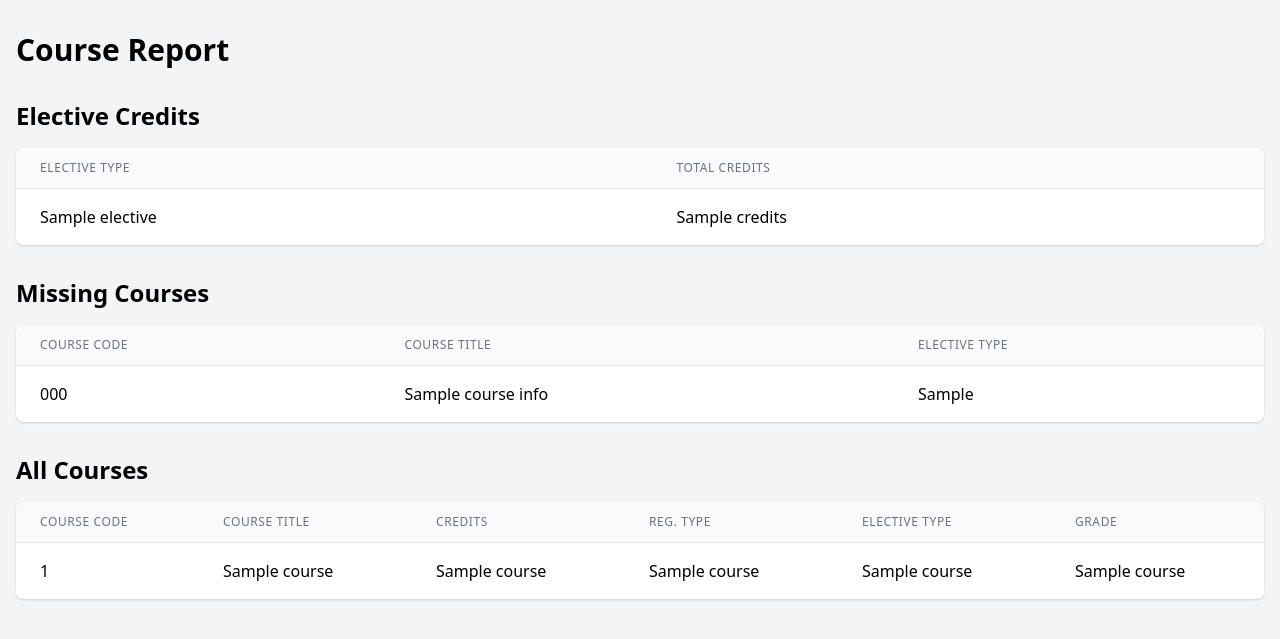
After one commit to VaibhavMathur-2003/Academic-Transcript-Verification, a Flask app: template server/templates/report.html in a window 1280 px wide. The commit adds this page. Shown: the top 639 px of the page. Run offline with Flask 3, Linux system fonts and the light colour scheme; the template is opened without the code that fills it: most values are stand-ins (such as "Sample title", 1, 10 or a date in 2020).

Commit message:
admin controls and report

```diff
--- a/server/app.py
+++ b/server/app.py
@@ -4,11 +4,25 @@ from functools import wraps
 from werkzeug.security import check_password_hash, generate_password_hash
 from function import process_html
 from flask_cors import cross_origin
+import io
+import csv
 
 app = Flask(__name__)
 app.secret_key = 'your_secret_key'  # Change this to a random secret key
 
 DATABASE = 'criteria.db'
+
+def process_csv(file):
+    stream = io.StringIO(file.stream.read().decode("UTF8"), newline=None)
+    csv_reader = csv.reader(stream)
+    next(csv_reader)  # Skip the header row
+    db = get_db()
+    cursor = db.cursor()
+    for row in csv_reader:
+        course, course_title, credits, reg_type, elective_type = row
+        cursor.execute('INSERT INTO courses (course, course_title, credits, reg_type, elective_type) VALUES (?, ?, ?, ?, ?)',
+                       (course, course_title, credits, reg_type, elective_type))
+    db.commit()
 
 def get_db():
     db = getattr(g, '_database', None)
@@ -38,6 +52,7 @@ def login_required(f):
         return f(*args, **kwargs)
     return decorated_function
 
+
 @app.route('/', methods=['GET', 'POST'])
 @cross_origin()
 def upload_file():
@@ -48,7 +63,8 @@ def upload_file():
         if file.filename == '':
             return 'No selected file'
         if file:
-            return process_html(file)
+            report_data = process_html(file)
+            return render_template('report.html', report_data=report_data)
     return render_template('index.html')
 
 @app.route('/login', methods=['GET', 'POST'])
@@ -84,17 +100,25 @@ def signup():
 @login_required
 def admin():
     if request.method == 'POST':
-        course = request.form['course']
-        course_title = request.form['course_title']
-        credits = request.form['credits']
-        reg_type = request.form['reg_type']
-        elective_type = request.form['elective_type']
+        if 'file' in request.files:
+            file = request.files['file']
+            if file.filename.endswith('.csv'):
+                process_csv(file)
+                flash('Courses added successfully from CSV!')
+            else:
+                flash('Please upload a CSV file.')
+        else:
+            course = request.form['course']
+            course_title = request.form['course_title']
+            credits = request.form['credits']
+            reg_type = request.form['reg_type']
+            elective_type = request.form['elective_type']
 
-        db = get_db()
-        db.execute('INSERT INTO courses (course, course_title, credits, reg_type, elective_type) VALUES (?, ?, ?, ?, ?, ?)',
-                   (course, course_title, credits, reg_type, elective_type))
-        db.commit()
-        flash('Course added successfully!')
+            db = get_db()
+            db.execute('INSERT INTO courses (course, course_title, credits, reg_type, elective_type) VALUES (?, ?, ?, ?, ?)',
+                       (course, course_title, credits, reg_type, elective_type))
+            db.commit()
+            flash('Course added successfully!')
 
     return render_template('admin.html')
 
--- a/server/function.py
+++ b/server/function.py
@@ -1,12 +1,37 @@
-from flask import send_file
+from flask import send_file, g
 from bs4 import BeautifulSoup
 import csv
 from io import BytesIO, StringIO
+import sqlite3
+
+# Define the elective types to be filtered
+electives = ["Institute Core Theory", "Open Elective", "Project", "Institute Core Lab", "Program Elective", "Program Core Theory + Lab"]
+
+DATABASE = 'criteria.db'
+
+def get_db():
+    db = getattr(g, '_database', None)
+    if db is None:
+        db = g._database = sqlite3.connect(DATABASE)
+        db.row_factory = sqlite3.Row
+    return db
+
+# Fetch courses from the database along with their elective_type
+def get_courses_from_db():
+    db = get_db()
+    courses = db.execute('SELECT course, course_title, elective_type FROM courses').fetchall()
+    return {course['course']: {'title': course['course_title'], 'elective_type': course['elective_type']} for course in courses}
 
 def process_html(file):
     soup = BeautifulSoup(file, 'html.parser')
     data = []
     grade_points = {'A+': 10, 'A': 9, 'B+': 8, 'B': 7, 'C+': 6, 'C': 5, 'D': 4, 'F': 0}
+
+    db_courses = get_courses_from_db()
+
+    html_courses = set()
+    elective_credits = {elective: 0 for elective in electives}
+    section_averages = {}
 
     for ul in soup.find_all('ul', class_='subCnt'):
         header_span = ul.find('span', class_='changeHdrCls')
@@ -27,41 +52,42 @@ def process_html(file):
                 col = li.find('span', class_=f'col{i}')
                 row.append(col.text.strip() if col else '')
 
-            # Add col8
             col8 = li.find('span', class_='col8')
             col8_text = col8.text.strip() if col8 else ''
             row.append(col8_text)
 
+            course_code = row[0]
+            electiveTypes = row[4]
+            html_courses.add(course_code)
+
             try:
-                credits = float(row[2])  # col3 contains credits
+                credits = float(row[2])
+                if electiveTypes in electives:
+                    elective_credits[electiveTypes] += credits
                 if col8_text and col8_text != 'P':
                     grade = grade_points.get(col8_text, 0)
                     ul_total_points += credits * grade
                     ul_total_credits += credits
             except ValueError:
-                print("Error")
+                print(f"Error processing credits for course: {course_code}")
 
             data.append(row)
 
         if ul_total_credits > 0:
             ul_average = ul_total_points / ul_total_credits
-            print(f"Average for {header}: {ul_average:.2f}")
-        else:
-            print(f"No valid grades for {header}")
+            section_averages[header] = round(ul_average, 2)
 
-    output = StringIO()
-    writer = csv.writer(output)
-    writer.writerow(['Course', 'Course Title', 'Credits', 'Reg. Type', 'Elective Type', 'Grade'])
-    writer.writerows(data)
+    missing_courses = {
+        course_code: course_info
+        for course_code, course_info in db_courses.items()
+        if course_code not in html_courses and course_info['elective_type'] in electives
+    }
 
-    mem = BytesIO()
-    mem.write(output.getvalue().encode('utf-8'))
-    mem.seek(0)
-    output.close()
+    report_data = {
+        'elective_credits': elective_credits,
+        'section_averages': section_averages,
+        'missing_courses': missing_courses,
+        'courses': data
+    }
 
-    return send_file(
-        mem,
-        as_attachment=True,
-        download_name='output.csv',
-        mimetype='text/csv'
-    )
+    return report_data
--- a/server/schema.sql
+++ b/server/schema.sql
@@ -10,6 +10,5 @@ CREATE TABLE IF NOT EXISTS courses (
     course_title TEXT NOT NULL,
     credits INTEGER NOT NULL,
     reg_type TEXT NOT NULL,
-    elective_type TEXT NOT NULL,
-    grade TEXT NOT NULL
+    elective_type TEXT NOT NULL
 );
--- /dev/null
+++ b/server/templates/report.html
@@ -0,0 +1,93 @@
+<!DOCTYPE html>
+<html lang="en">
+<head>
+    <meta charset="UTF-8">
+    <meta name="viewport" content="width=device-width, initial-scale=1.0">
+    <title>Course Report</title>
+    <link href="https://cdn.jsdelivr.net/npm/tailwindcss@2.2.19/dist/tailwind.min.css" rel="stylesheet">
+</head>
+<body class="bg-gray-100">
+    <div class="container mx-auto px-4 py-8">
+        <h1 class="text-3xl font-bold mb-8">Course Report</h1>
+
+        <section class="mb-8">
+            <h2 class="text-2xl font-semibold mb-4">Elective Credits</h2>
+            <div class="bg-white shadow overflow-hidden sm:rounded-lg">
+                <table class="min-w-full divide-y divide-gray-200">
+                    <thead class="bg-gray-50">
+                        <tr>
+                            <th class="px-6 py-3 text-left text-xs font-medium text-gray-500 uppercase tracking-wider">Elective Type</th>
+                            <th class="px-6 py-3 text-left text-xs font-medium text-gray-500 uppercase tracking-wider">Total Credits</th>
+                        </tr>
+                    </thead>
+                    <tbody class="bg-white divide-y divide-gray-200">
+                        {% for elective, credits in report_data.elective_credits.items() %}
+                        <tr>
+                            <td class="px-6 py-4 whitespace-nowrap">{{ elective }}</td>
+                            <td class="px-6 py-4 whitespace-nowrap">{{ credits }}</td>
+                        </tr>
+                        {% endfor %}
+                    </tbody>
+                </table>
+            </div>
+        </section>
+
+
+        {% if report_data.missing_courses %}
+        <section class="mb-8">
+            <h2 class="text-2xl font-semibold mb-4">Missing Courses</h2>
+            <div class="bg-white shadow overflow-hidden sm:rounded-lg">
+                <table class="min-w-full divide-y divide-gray-200">
+                    <thead class="bg-gray-50">
+                        <tr>
+                            <th class="px-6 py-3 text-left text-xs font-medium text-gray-500 uppercase tracking-wider">Course Code</th>
+                            <th class="px-6 py-3 text-left text-xs font-medium text-gray-500 uppercase tracking-wider">Course Title</th>
+                            <th class="px-6 py-3 text-left text-xs font-medium text-gray-500 uppercase tracking-wider">Elective Type</th>
+                        </tr>
+                    </thead>
+                    <tbody class="bg-white divide-y divide-gray-200">
+                        {% for course_code, course_info in report_data.missing_courses.items() %}
+                        <tr>
+                            <td class="px-6 py-4 whitespace-nowrap">{{ course_code }}</td>
+                            <td class="px-6 py-4 whitespace-nowrap">{{ course_info.title }}</td>
+                            <td class="px-6 py-4 whitespace-nowrap">{{ course_info.elective_type }}</td>
+                        </tr>
+                        {% endfor %}
+                    </tbody>
+                </table>
+            </div>
+        </section>
+        {% endif %}
+
+        <section>
+            <h2 class="text-2xl font-semibold mb-4">All Courses</h2>
+            <div class="bg-white shadow overflow-hidden sm:rounded-lg">
+                <table class="min-w-full divide-y divide-gray-200">
+                    <thead class="bg-gray-50">
+                        <tr>
+                            <th class="px-6 py-3 text-left text-xs font-medium text-gray-500 uppercase tracking-wider">Course Code</th>
+                            <th class="px-6 py-3 text-left text-xs font-medium text-gray-500 uppercase tracking-wider">Course Title</th>
+                            <th class="px-6 py-3 text-left text-xs font-medium text-gray-500 uppercase tracking-wider">Credits</th>
+                            <th class="px-6 py-3 text-left text-xs font-medium text-gray-500 uppercase tracking-wider">Reg. Type</th>
+                            <th class="px-6 py-3 text-left text-xs font-medium text-gray-500 uppercase tracking-wider">Elective Type</th>
+                            <th class="px-6 py-3 text-left text-xs font-medium text-gray-500 uppercase tracking-wider">Grade</th>
+                        </tr>
+                    </thead>
+                    <tbody class="bg-white divide-y divide-gray-200">
+                        {% for course in report_data.courses %}
+                        <tr>
+                            <td class="px-6 py-4 whitespace-nowrap">{{ course[0] }}</td>
+                            <td class="px-6 py-4 whitespace-nowrap">{{ course[1] }}</td>
+                            <td class="px-6 py-4 whitespace-nowrap">{{ course[2] }}</td>
+                            <td class="px-6 py-4 whitespace-nowrap">{{ course[3] }}</td>
+                            <td class="px-6 py-4 whitespace-nowrap">{{ course[4] }}</td>
+                            <td class="px-6 py-4 whitespace-nowrap">{{ course[5] }}</td>
+                        </tr>
+                        {% endfor %}
+                    </tbody>
+                </table>
+            </div>
+        </section>
+    </div>
+</body>
+</html>
```
Also changed, not shown: server/templates/admin.html (+25 -8 lines), server/criteria.db.
